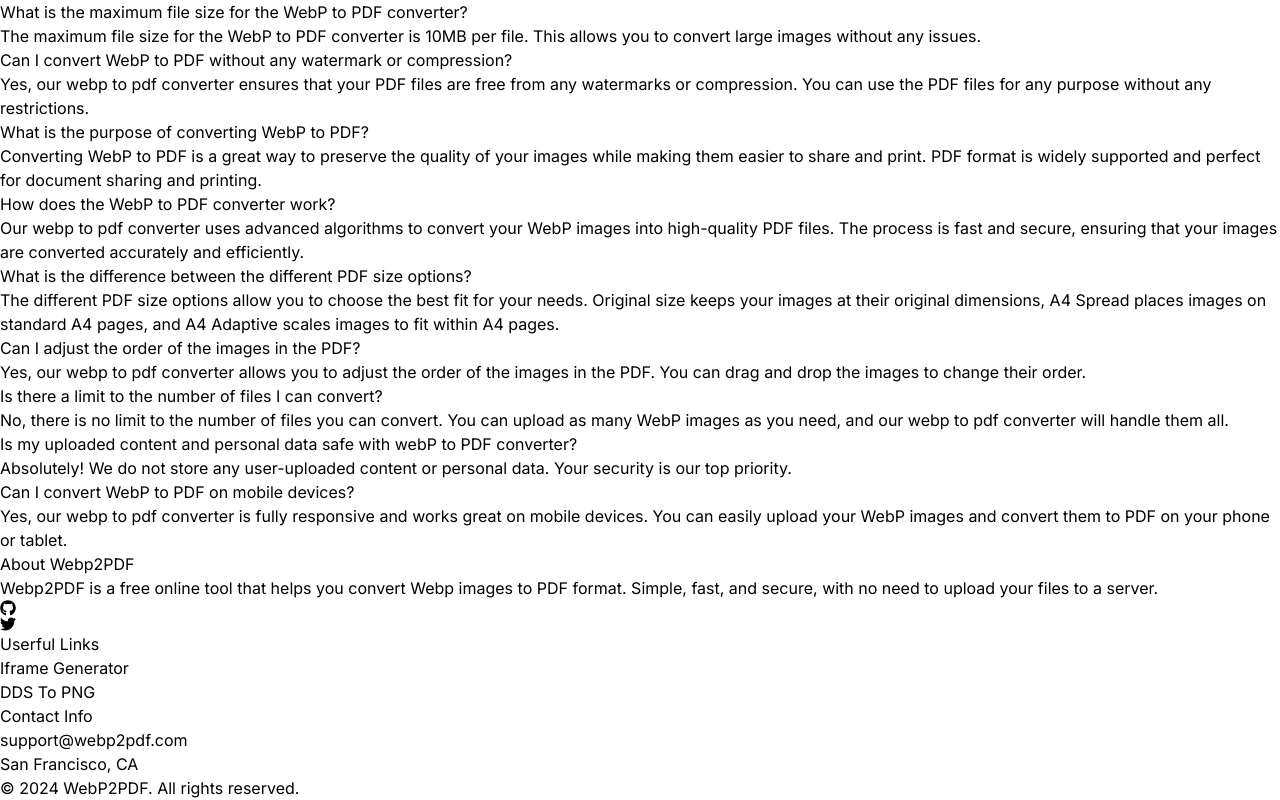
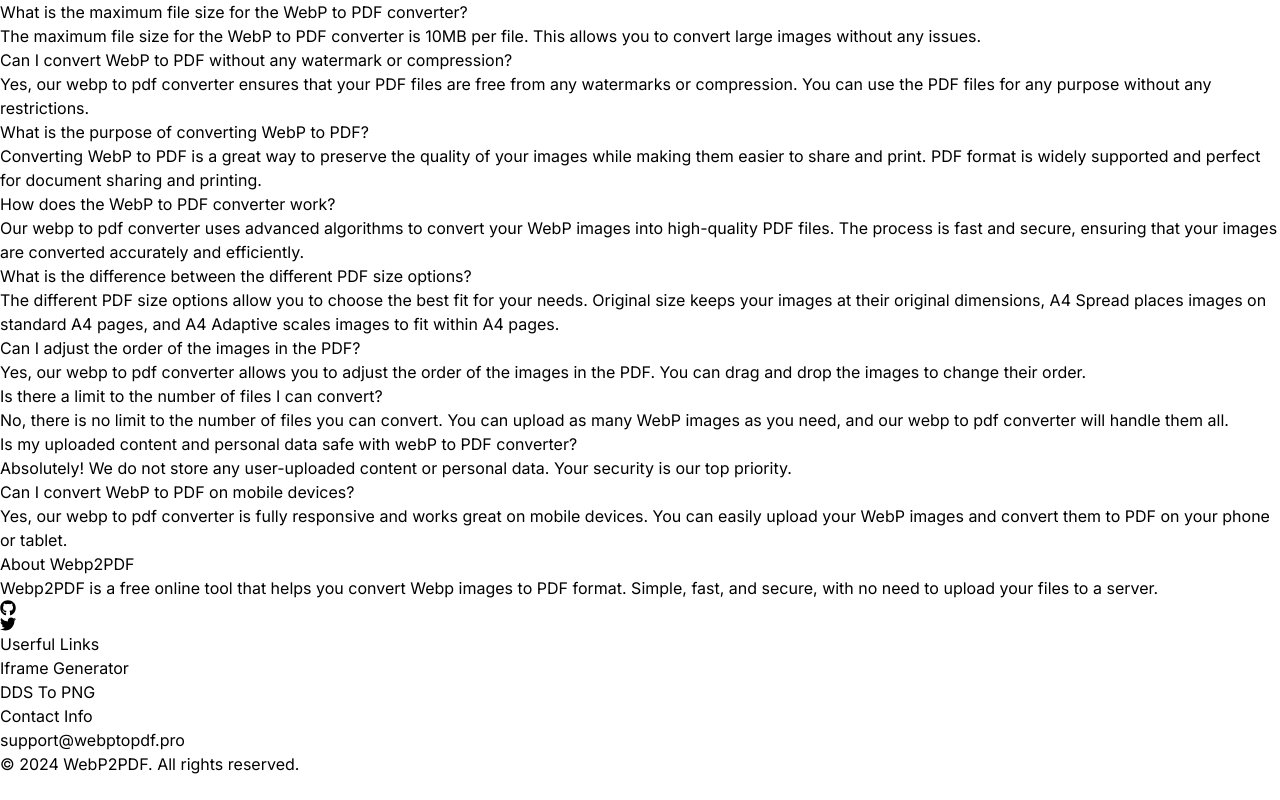
Before and after one commit to EdwardMatthews/webptopdf, a Next.js app: page / in a window 1280 px wide. Shown: the part 1392-2192 px from the top of the page. After the commit the page ends 2168 px from the top, so only its background shows below. Built offline with nearby package versions, Linux system fonts and the light colour scheme.

Commit message:
change contact info

```diff
--- a/src/app/[lang]/components/Footer.tsx
+++ b/src/app/[lang]/components/Footer.tsx
@@ -69,7 +69,6 @@
             </h3>
             <ul className="space-y-2 text-gray-600">
               <li>{t('footer.contact.email')}</li>
-              <li>{t('footer.contact.address')}</li>
             </ul>
           </div>
         </div>
--- a/src/app/locales/en/common.json
+++ b/src/app/locales/en/common.json
@@ -180,8 +180,7 @@
     },
     "contact": {
       "title": "Contact Info",
-      "email": "support@webp2pdf.com",
-      "address": "San Francisco, CA"
+      "email": "support@webptopdf.pro"
     },
     "copyright": "All rights reserved."
   },
--- a/src/app/locales/zh/common.json
+++ b/src/app/locales/zh/common.json
@@ -180,8 +180,7 @@
     },
     "contact": {
       "title": "联系方式",
-      "email": "support@webp2pdf.com",
-      "address": "旧金山，加利福尼亚"
+      "email": "support@webptopdf.pro"
     },
     "copyright": "版权所有。"
   },
```
